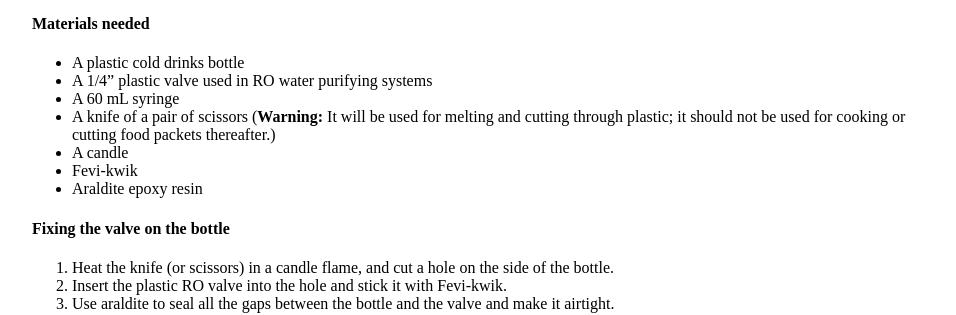
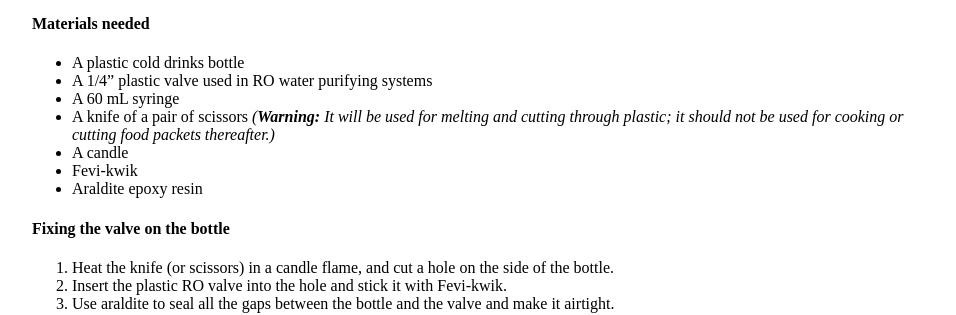
Before and after one commit to rediscoverscience/rediscoverscience.github.io, a Jekyll site: the page built from vacuum/weight-air.md, in a window 1280 px wide. Shown: the part 416-731 px from the top of the page, without its empty margins (160-1116 px from the left). Built offline with Jekyll 4.4.1, drawn with Linux system fonts in a browser that asks for light colours; our own code applies the rules of GitHub Pages for plain Markdown files.

```diff
--- a/vacuum/weight-air.md
+++ b/vacuum/weight-air.md
@@ -21,7 +21,7 @@ Since the syringe gave a measure of the volume of air contained in it, the volum
 * A plastic cold drinks bottle
 * A 1/4" plastic valve used in RO water purifying systems
 * A 60 mL syringe
-* A knife of a pair of scissors (**Warning:** It will be used for melting and cutting through plastic; it should not be used for cooking or cutting food packets thereafter.)
+* A knife of a pair of scissors *(**Warning:** It will be used for melting and cutting through plastic; it should not be used for cooking or cutting food packets thereafter.)*
 * A candle
 * Fevi-kwik
 * Araldite epoxy resin
```
